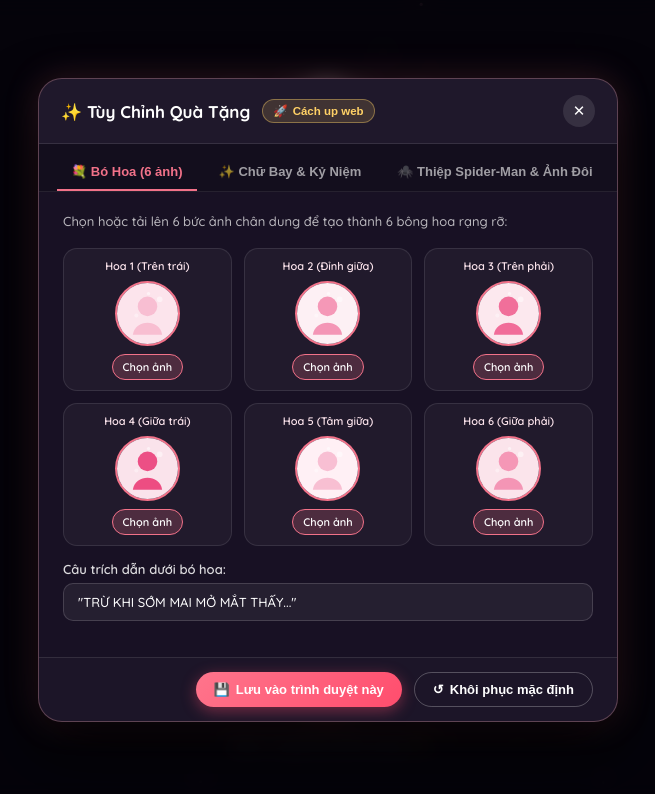
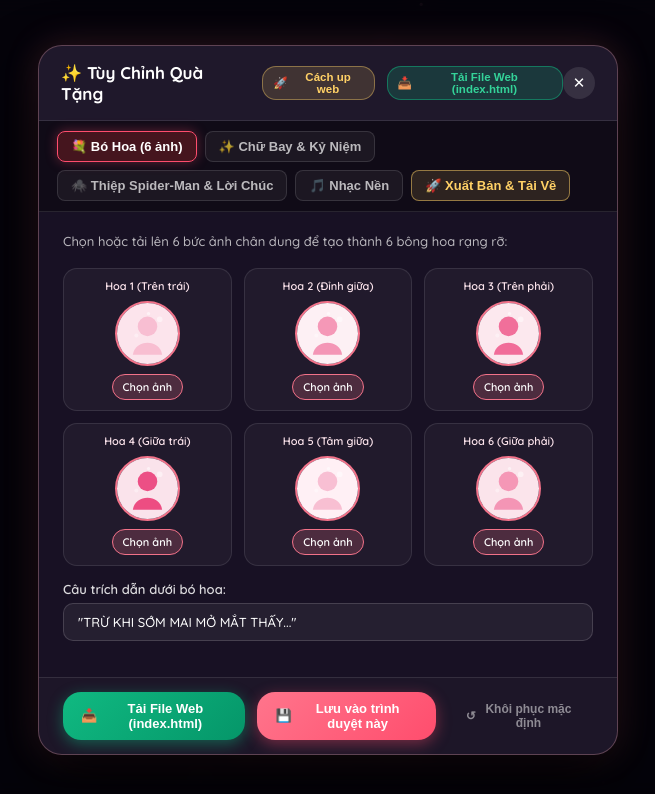
Before and after one commit to mhuonglan89-glitch/spider-gift, a plain HTML site: page index.html in a window 1280 px wide. Both pictures are taken after a click on the button "⚙️". Shown: the whole page, without its empty margins (312-967 px from the left). Drawn offline with Linux system fonts and the light colour scheme; a web font is replaced by a local one.

Commit message:
Thêm nút Tải File Web trực tiếp ở footer và header modal

```diff
--- a/index.html
+++ b/index.html
@@ -487,6 +487,9 @@
           <button id="btn-guide-modal-trigger" class="guide-trigger-btn" title="Xem cách tải lên mạng không cần server">
             <span>🚀</span> Cách up web
           </button>
+          <button id="btn-download-html-header" class="guide-trigger-btn download-header-btn" title="Tải file index.html đã nhúng sẵn toàn bộ ảnh">
+            <span>📥</span> Tải File Web (index.html)
+          </button>
         </div>
         <button id="btn-close-editor" class="close-modal-btn">✕</button>
       </div>
@@ -494,7 +497,7 @@
       <div class="editor-tabs">
         <button class="tab-btn active" data-tab="tab-bouquet">💐 Bó Hoa (6 ảnh)</button>
         <button class="tab-btn" data-tab="tab-flying">✨ Chữ Bay & Kỷ Niệm</button>
-        <button class="tab-btn" data-tab="tab-letter">🕷️ Thiệp Spider-Man & Ảnh Đôi</button>
+        <button class="tab-btn" data-tab="tab-letter">🕷️ Thiệp Spider-Man & Lời Chúc</button>
         <button class="tab-btn" data-tab="tab-music">🎵 Nhạc Nền</button>
         <button class="tab-btn highlight-tab" data-tab="tab-export">🚀 Xuất Bản & Tải Về</button>
       </div>
@@ -746,10 +749,13 @@ git push -u origin main</pre>
       </div>
 
       <div class="editor-footer">
+        <button id="btn-download-html-footer" class="action-btn download-btn-highlight" title="Tải file index.html đã nhúng sẵn 100% ảnh để up GitHub/Vercel">
+          <span>📥</span> Tải File Web (index.html)
+        </button>
         <button id="btn-save-draft" class="action-btn glow">
           <span>💾</span> Lưu vào trình duyệt này
         </button>
-        <button id="btn-reset-default" class="action-btn outline">
+        <button id="btn-reset-default" class="action-btn text-only">
           <span>↺</span> Khôi phục mặc định
         </button>
       </div>
--- a/script.js
+++ b/script.js
@@ -1194,7 +1194,7 @@ document.getElementById('btn-reset-default').addEventListener('click', () => {
 // Tính năng quan trọng nhất giúp người dùng gửi cho người nhận
 // mà hoàn toàn KHÔNG CẦN CHẠY SERVER!
 // ==========================================================
-document.getElementById('btn-download-html').addEventListener('click', async () => {
+async function executeExportIndexHtml() {
   // Cập nhật text mới nhất trước khi tải
   appConfig.bouquetQuote = document.getElementById('edit-bouquet-quote').value;
   const rawMsgs = document.getElementById('edit-flying-messages').value.split('\n');
@@ -1206,6 +1206,7 @@ document.getElementById('btn-download-html').addEventListener('click', async ()
 
   // Đồng bộ ảnh kỷ niệm bay trước khi đóng gói file
   syncMemoryPhotosWithUserUploads();
+  saveToLocalStorage();
 
   try {
     // Đọc file CSS và Script hiện tại để nhúng thẳng vào 1 file duy nhất
@@ -1268,7 +1269,16 @@ document.getElementById('btn-download-html').addEventListener('click', async ()
     console.error('Lỗi xuất bản file HTML:', err);
     alert('Không thể tạo file tự động: ' + err.message);
   }
-});
+}
+
+// Gắn sự kiện tải file index.html cho cả 3 nút (trong tab, ở footer và ở header)
+const btnDl1 = document.getElementById('btn-download-html');
+const btnDlFooter = document.getElementById('btn-download-html-footer');
+const btnDlHeader = document.getElementById('btn-download-html-header');
+
+if (btnDl1) btnDl1.addEventListener('click', executeExportIndexHtml);
+if (btnDlFooter) btnDlFooter.addEventListener('click', executeExportIndexHtml);
+if (btnDlHeader) btnDlHeader.addEventListener('click', executeExportIndexHtml);
 
 // Nút tải file script.js đã kèm cấu hình ảnh dành cho bạn nào muốn giữ cấu trúc nhiều file
 const btnDownloadScript = document.getElementById('btn-download-script-js');
--- a/style.css
+++ b/style.css
@@ -1586,42 +1586,50 @@ html, body {
 /* Tabs */
 .editor-tabs {
   display: flex;
-  overflow-x: auto;
-  padding: 10px 18px 0;
+  flex-wrap: wrap;
+  padding: 10px 18px;
   gap: 8px;
-  background: rgba(0, 0, 0, 0.2);
-  border-bottom: 1px solid rgba(255, 255, 255, 0.08);
-  scrollbar-width: none;
-}
-.editor-tabs::-webkit-scrollbar { display: none; }
+  background: rgba(0, 0, 0, 0.35);
+  border-bottom: 1px solid rgba(255, 255, 255, 0.1);
+}
 
 .tab-btn {
-  background: transparent;
-  border: none;
-  color: rgba(255, 255, 255, 0.6);
-  padding: 10px 14px;
+  background: rgba(255, 255, 255, 0.05);
+  border: 1px solid rgba(255, 255, 255, 0.12);
+  border-radius: 8px;
+  color: rgba(255, 255, 255, 0.7);
+  padding: 7px 13px;
   font-size: 13px;
   font-weight: 600;
   cursor: pointer;
   white-space: nowrap;
-  border-bottom: 2.5px solid transparent;
   transition: all 0.2s ease;
 }
 
 .tab-btn:hover {
+  background: rgba(255, 255, 255, 0.12);
   color: #fff;
+  border-color: rgba(255, 255, 255, 0.25);
 }
 
 .tab-btn.active {
-  color: var(--pink-primary);
-  border-bottom-color: var(--pink-primary);
+  background: rgba(226, 54, 54, 0.25);
+  color: #fff;
+  border-color: #ff4d6d;
+  box-shadow: 0 0 12px rgba(255, 77, 109, 0.35);
 }
 
 .tab-btn.highlight-tab {
+  background: rgba(255, 209, 102, 0.12);
+  border-color: rgba(255, 209, 102, 0.5);
   color: #ffd166;
+  font-weight: 700;
 }
 .tab-btn.highlight-tab.active {
-  border-bottom-color: #ffd166;
+  background: #ffd166;
+  color: #111;
+  border-color: #ffd166;
+  box-shadow: 0 0 14px rgba(255, 209, 102, 0.5);
 }
 
 /* Body Modal */
@@ -1927,6 +1935,39 @@ html, body {
   background: rgba(255, 255, 255, 0.1);
 }
 
+.action-btn.download-btn-highlight {
+  background: linear-gradient(135deg, #10b981 0%, #059669 100%);
+  color: #ffffff;
+  border: none;
+  font-weight: 700;
+  box-shadow: 0 4px 15px rgba(16, 185, 129, 0.45);
+}
+.action-btn.download-btn-highlight:hover {
+  transform: translateY(-1px);
+  box-shadow: 0 6px 22px rgba(16, 185, 129, 0.7);
+}
+
+.action-btn.text-only {
+  background: transparent;
+  border: none;
+  color: rgba(255, 255, 255, 0.5);
+  font-size: 12px;
+}
+.action-btn.text-only:hover {
+  color: #ff4d6d;
+}
+
+.download-header-btn {
+  background: rgba(16, 185, 129, 0.2) !important;
+  border: 1px solid rgba(16, 185, 129, 0.5) !important;
+  color: #34d399 !important;
+  font-weight: 700;
+}
+.download-header-btn:hover {
+  background: #10b981 !important;
+  color: #fff !important;
+}
+
 .action-btn.small {
   padding: 5px 12px;
   font-size: 12px;
```
